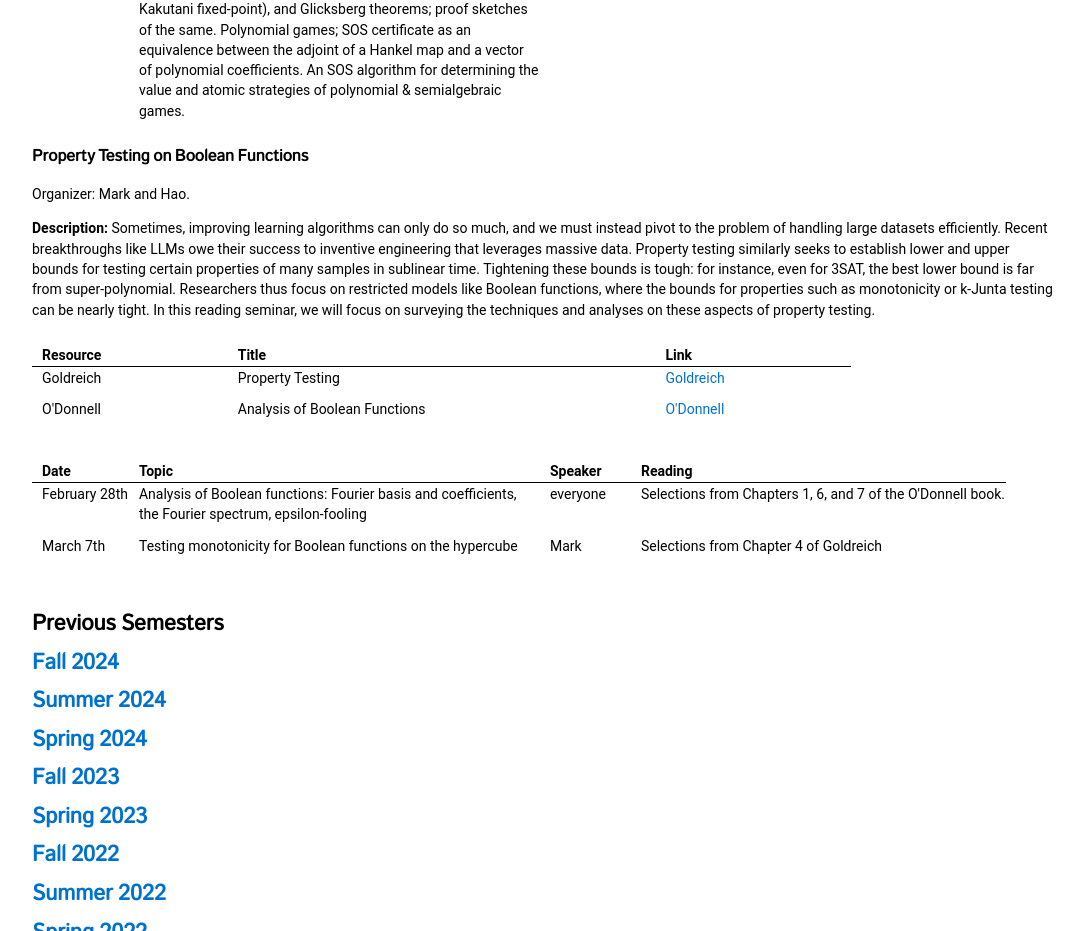
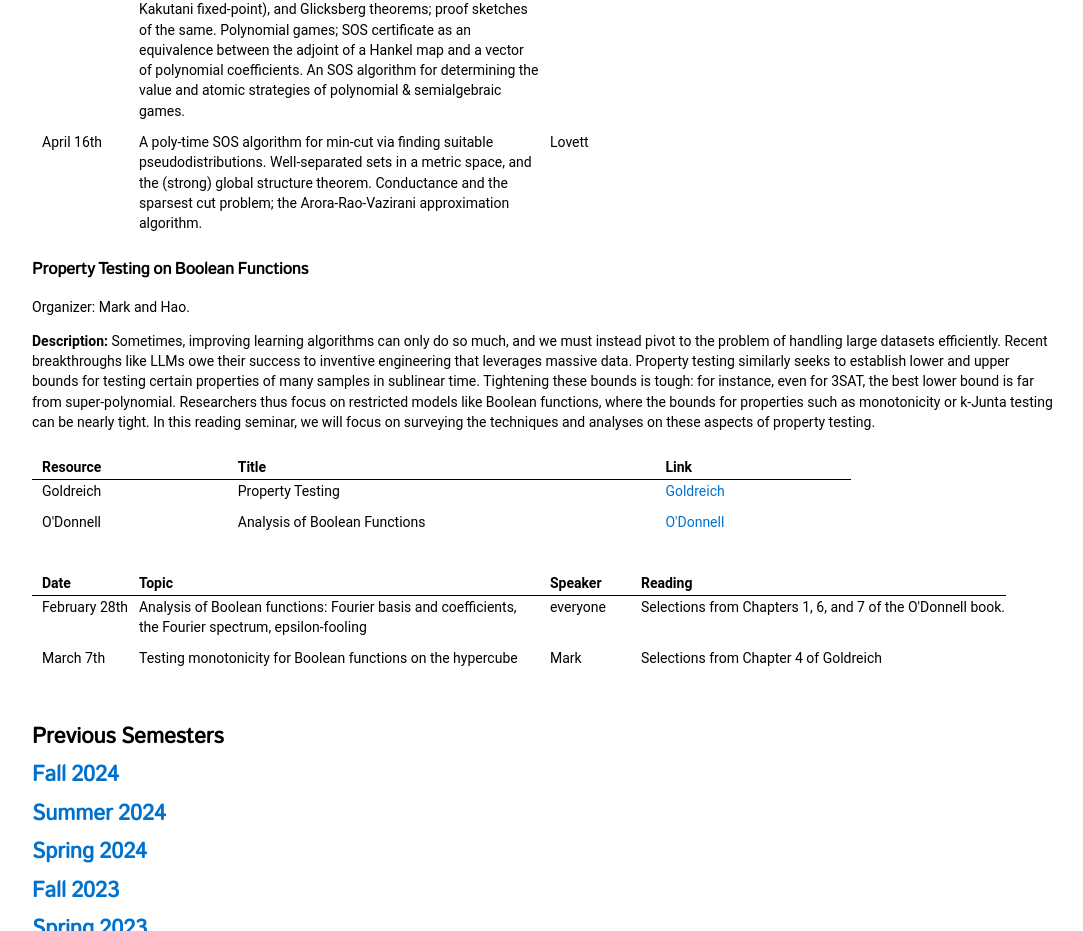
Before and after one commit to columbia-ugtcs/columbia-ugtcs.github.io, a plain HTML site: page index.html in a window 1280 px wide. Shown: the part 1448-2379 px from the top of the page, without its empty margins (96-1179 px from the left). Drawn offline with Linux system fonts and the light colour scheme.

Commit message:
Update seminar schedule to include April 16th session on poly-time SOS algorithm and related topics

```diff
--- a/index.html
+++ b/index.html
@@ -140,12 +140,13 @@
                     <td><a href="https://www.mit.edu/~parrilo/pubs/files/Parrilo-PolynomialGamesAndSumOfSquaresOptimization.pdf">[Parrilo]</a></td>
                     <td>Ekene</td>
                 </tr>
-                <!-- <tr>
-                    <td>Week 6</td>
-                    <td>Ruzsa-Szemeredi graphs. Application: impossibility of witness compression for NP languages</td>
+                <tr>
+                    <td>April 16th</td>
+                    <td>A poly-time SOS algorithm for min-cut via finding suitable pseudodistributions. Well-separated sets in a metric space, and the (strong)
+                        global structure theorem. Conductance and the sparsest cut problem; the Arora-Rao-Vazirani approximation algorithm.</td>
                     <td>Lovett</td>
                 </tr>
-                <tr>
+                <!-- <tr>
                     <td>Week 7</td>
                     <td>Communication complexity I</td>
                     <td>Various</td>
```
